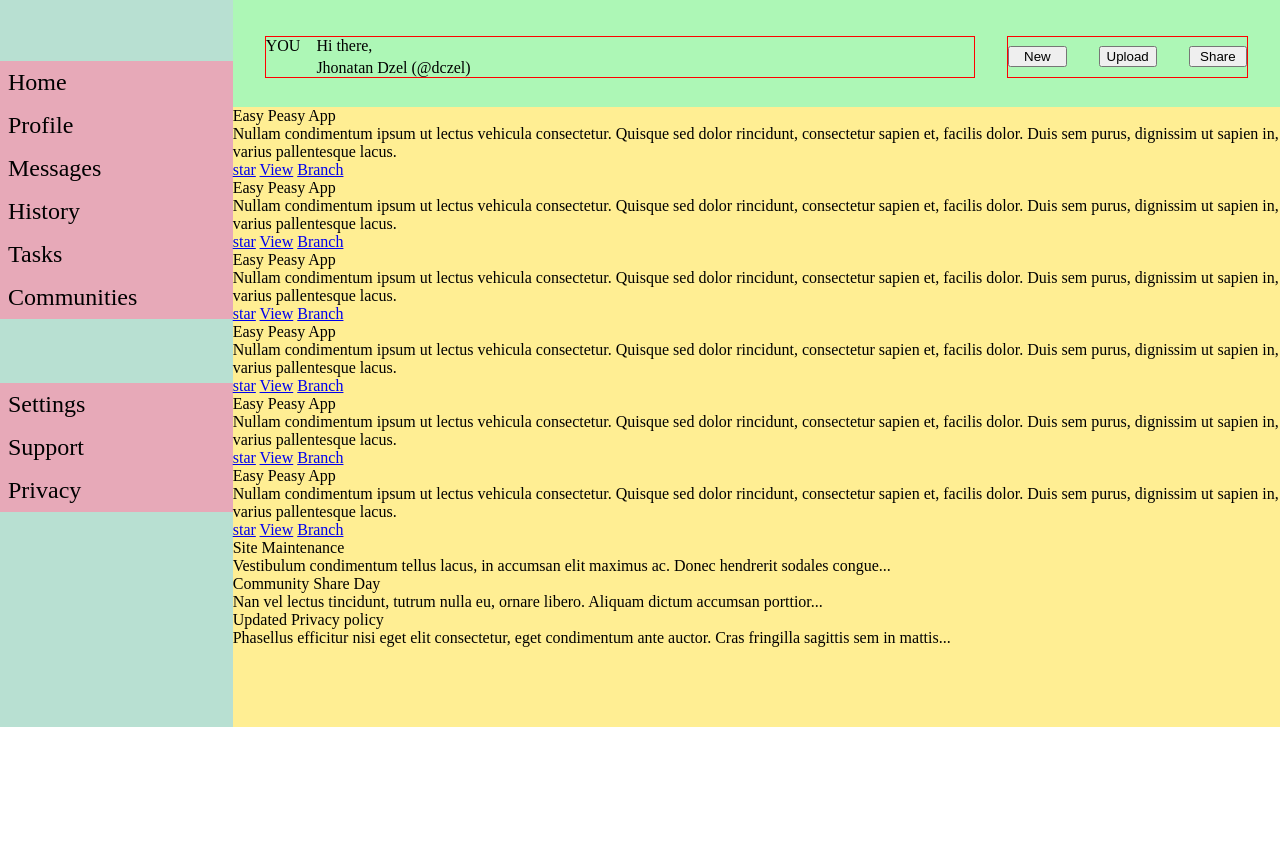
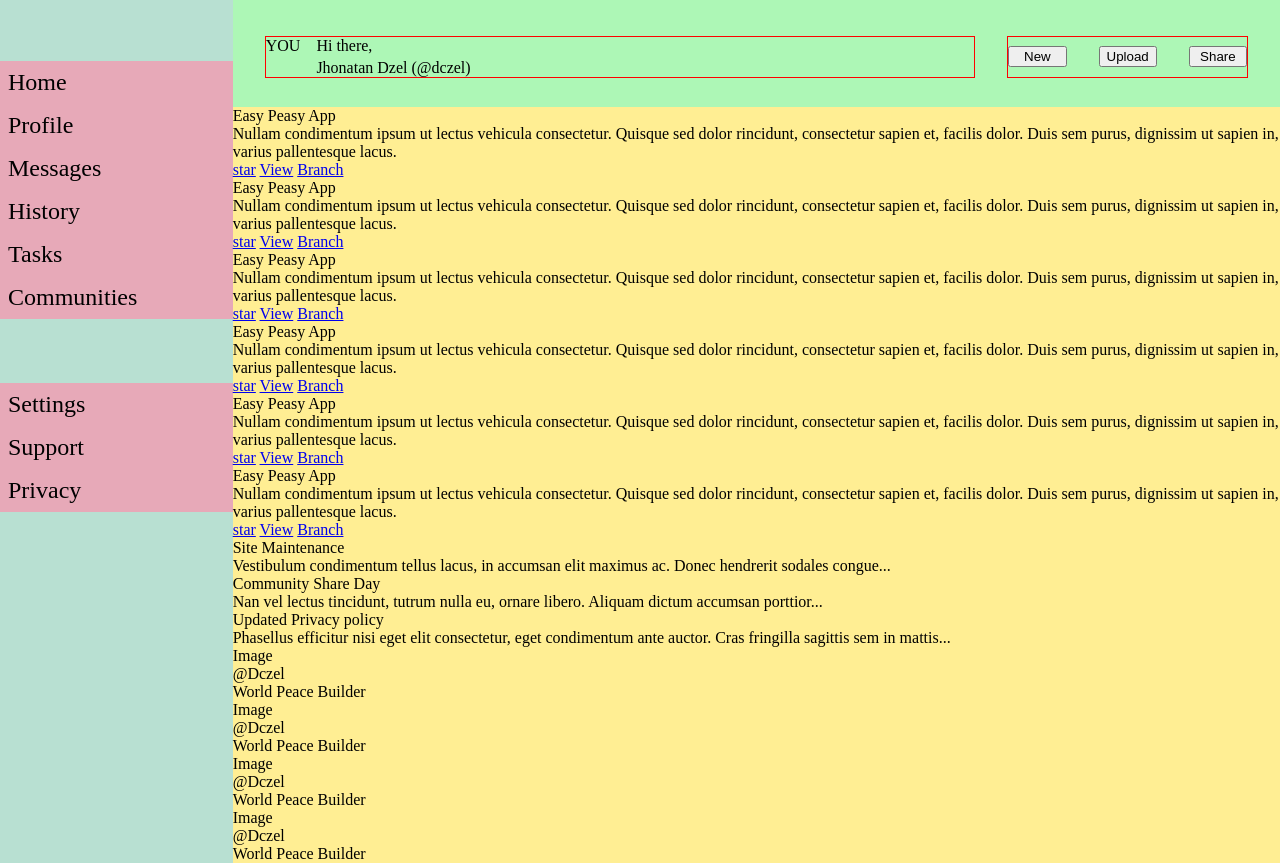
Before and after one commit to JhonatanDczel/admin-dashboard, a plain HTML site: page index.html in a window 1280 px wide. Shown: the part 73-936 px from the top of the page. Before the commit the page ends 800 px from the top, so only its background shows below. Drawn offline with Linux system fonts and the light colour scheme.

Commit message:
Agrega contenido inicial a trending

```diff
--- a/index.html
+++ b/index.html
@@ -168,6 +168,52 @@
           </div>
         </div>
       </div>
+      <div class="main-section trending">
+        <div class="trending-card">
+          <div class="trending-card-profile">
+            Image
+          </div>
+          <div class="trending-card-username">
+            @Dczel
+          </div>
+          <div class="trending-card-quot">
+            World Peace Builder
+          </div>
+        </div>
+        <div class="trending-card">
+          <div class="trending-card-profile">
+            Image
+          </div>
+          <div class="trending-card-username">
+            @Dczel
+          </div>
+          <div class="trending-card-quot">
+            World Peace Builder
+          </div>
+        </div>
+        <div class="trending-card">
+          <div class="trending-card-profile">
+            Image
+          </div>
+          <div class="trending-card-username">
+            @Dczel
+          </div>
+          <div class="trending-card-quot">
+            World Peace Builder
+          </div>
+        </div>
+        <div class="trending-card">
+          <div class="trending-card-profile">
+            Image
+          </div>
+          <div class="trending-card-username">
+            @Dczel
+          </div>
+          <div class="trending-card-quot">
+            World Peace Builder
+          </div>
+        </div>
+      </div>
     </main>
   </body>
 </html>
```
